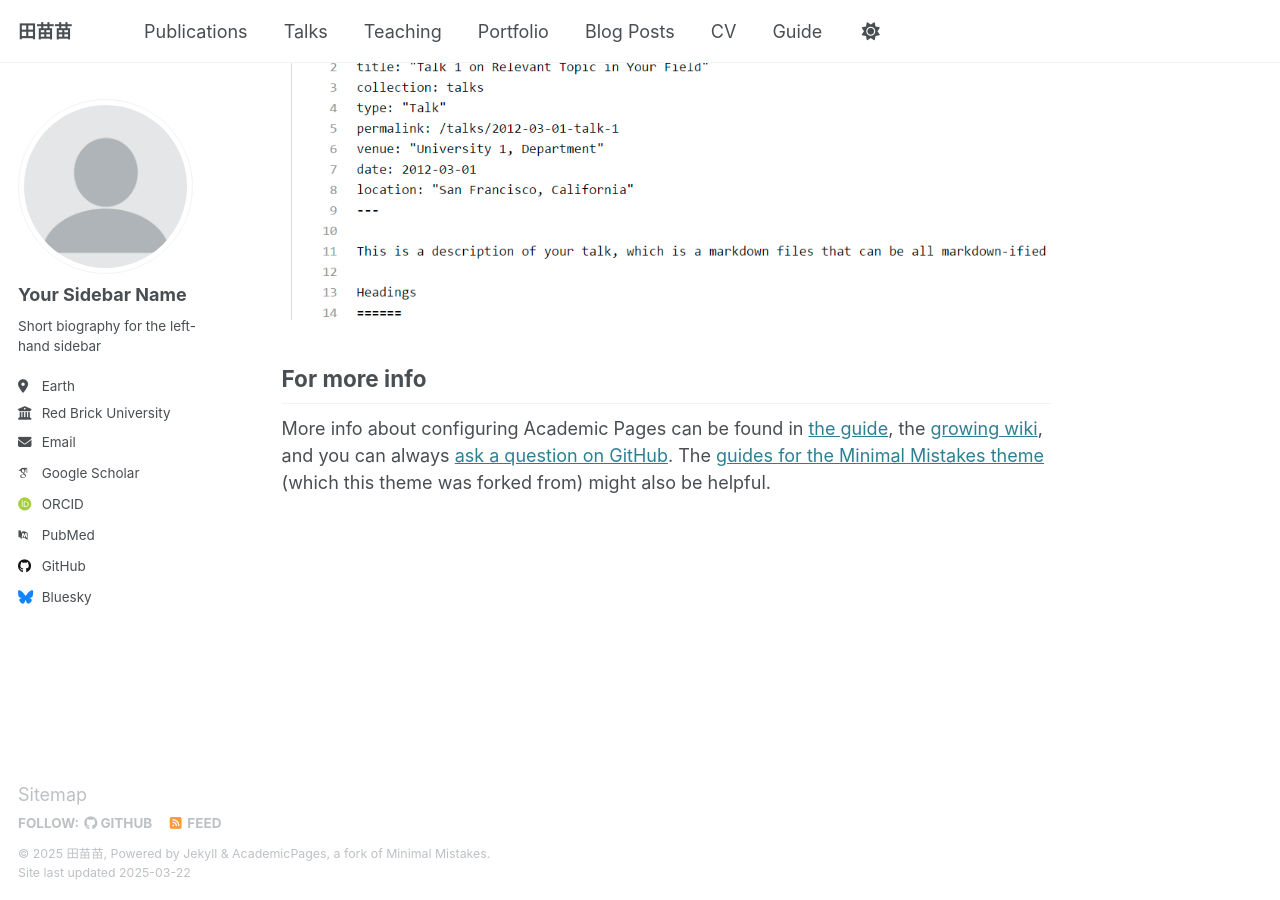
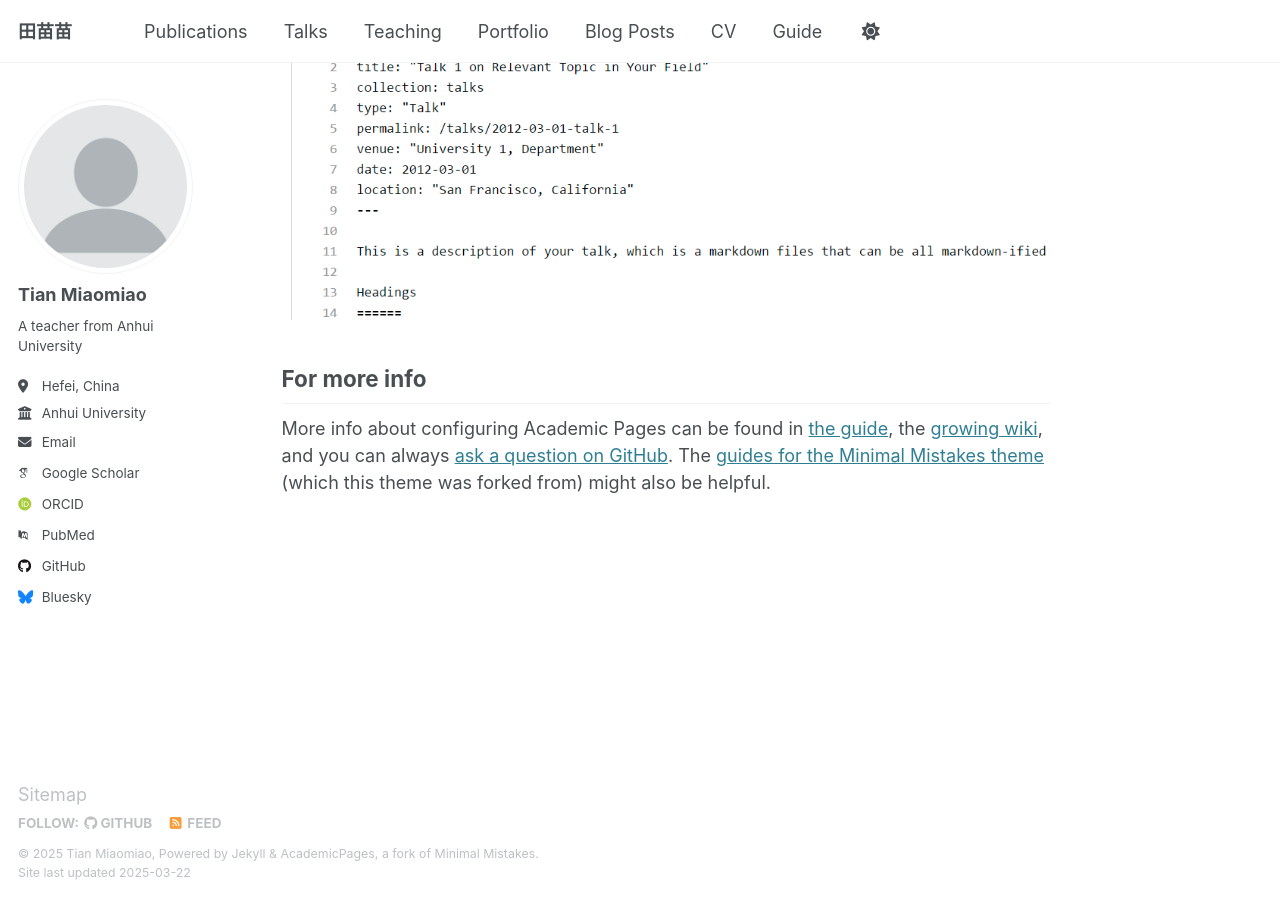
Before and after one commit to dmtian/dmtian.github.io, a Jekyll site: the page built from _pages/about.md, in a window 1280 px wide and 900 px high, scrolled down 2635 px. Built offline with Jekyll 4.4.1, drawn with Linux system fonts in a browser that asks for light colours; some web fonts are replaced.

Commit message:
Update _config.yml

```diff
--- a/_config.yml
+++ b/_config.yml
@@ -11,7 +11,7 @@ locale                   : "en-US"
 site_theme               : "default"
 title                    : "田苗苗"
 title_separator          : "-"
-name                     : &name "田苗苗"
+name                     : &name "Tian Miaomiao"
 description              : &description "A teacher from Anhui University"
 url                      : https://uso-42.github.io # the base hostname & protocol for your site e.g. "https://[your GitHub username].github.io"
 baseurl                  : "" # the subpath of your site, e.g. "/blog"
@@ -23,11 +23,11 @@ repository               : "academicpages/academicpages.github.io"
 author:
   # Biographic information
   avatar           : "profile.png"
-  name             : "Your Sidebar Name"
+  name             : "Tian Miaomiao"
   pronouns         : # example: "she/her"
-  bio              : "Short biography for the left-hand sidebar"
-  location         : "Earth"
-  employer         : "Red Brick University"
+  bio              : "A teacher from Anhui University"
+  location         : "Hefei, China"
+  employer         : "Anhui University"
   uri              : # URL
   email            : "none@example.org"
 
```
